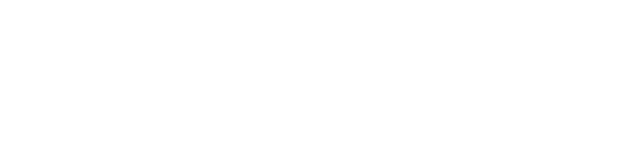
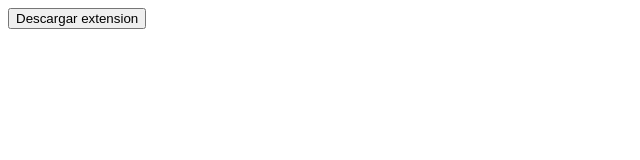
Before and after one commit to sebdie10/tmo-extension, a website: page index.html in a window 1280 px wide. Shown: the whole page, without its empty margins (0-640 px from the left). Drawn offline with Linux system fonts and the light colour scheme.

Commit message:
agregar archivo

```diff
--- a/index.html
+++ b/index.html
@@ -6,6 +6,10 @@
     <title>Document</title>
 </head>
 <body>
+    <button onclick="descargarRAR()">Descargar extension</button>
 
+
+
+    <script src="./src/downloads.js"></script>
 </body>
 </html>
--- /dev/null
+++ b/src/downloads.js
@@ -0,0 +1,22 @@
+function descargarRAR() {
+    // Ruta del archivo RAR
+    var rutaArchivoRAR = "/descargar.zip";
+
+    // Crear un enlace invisible
+    var enlace = document.createElement("a");
+
+    // Establecer la URL del enlace como la ruta del archivo
+    enlace.href = rutaArchivoRAR;
+
+    // Establecer el atributo 'download' con el nombre del archivo
+    enlace.download = "extension-tmo.rar";
+
+    // Agregar el enlace al DOM
+    document.body.appendChild(enlace);
+
+    // Simular un clic en el enlace para iniciar la descarga
+    enlace.click();
+
+    // Eliminar el enlace del DOM después de la descarga
+    document.body.removeChild(enlace);
+  }
```
Also changed, not shown: 1 other file.
